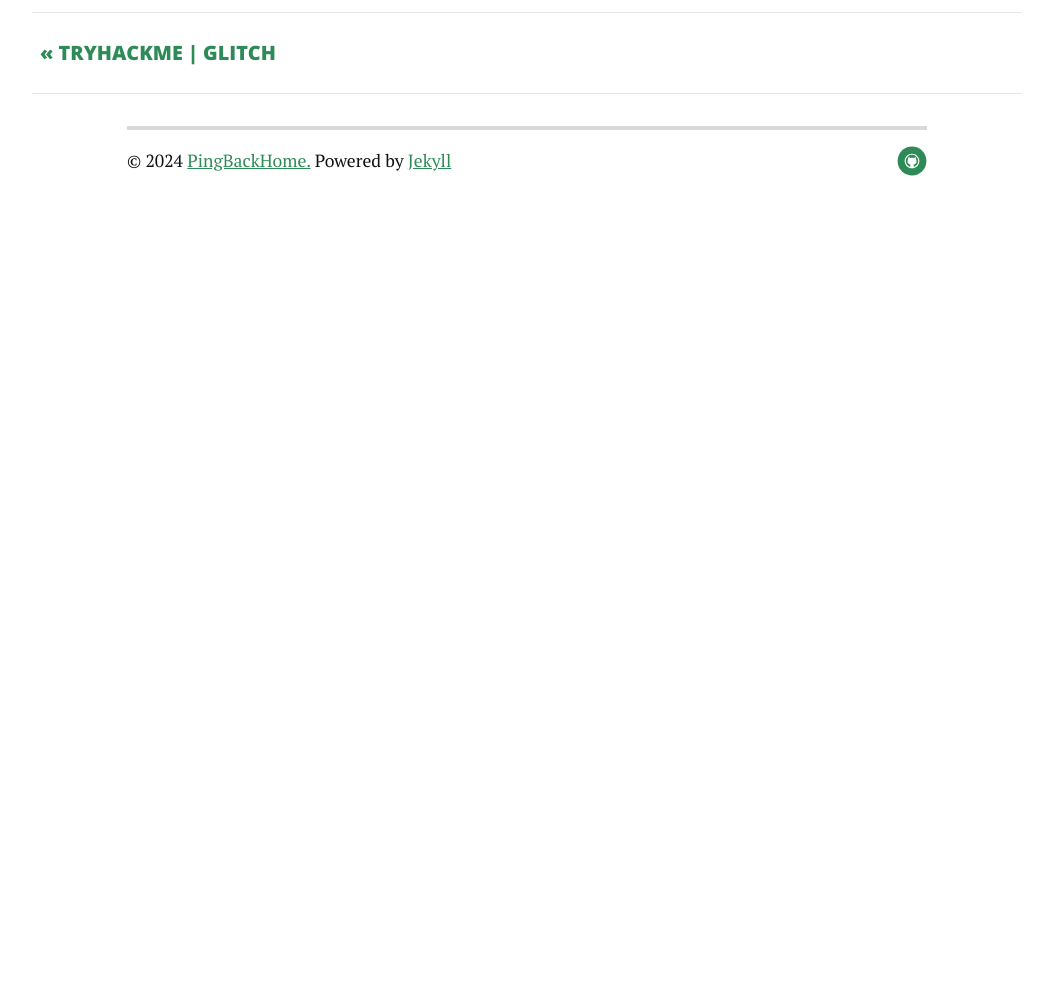
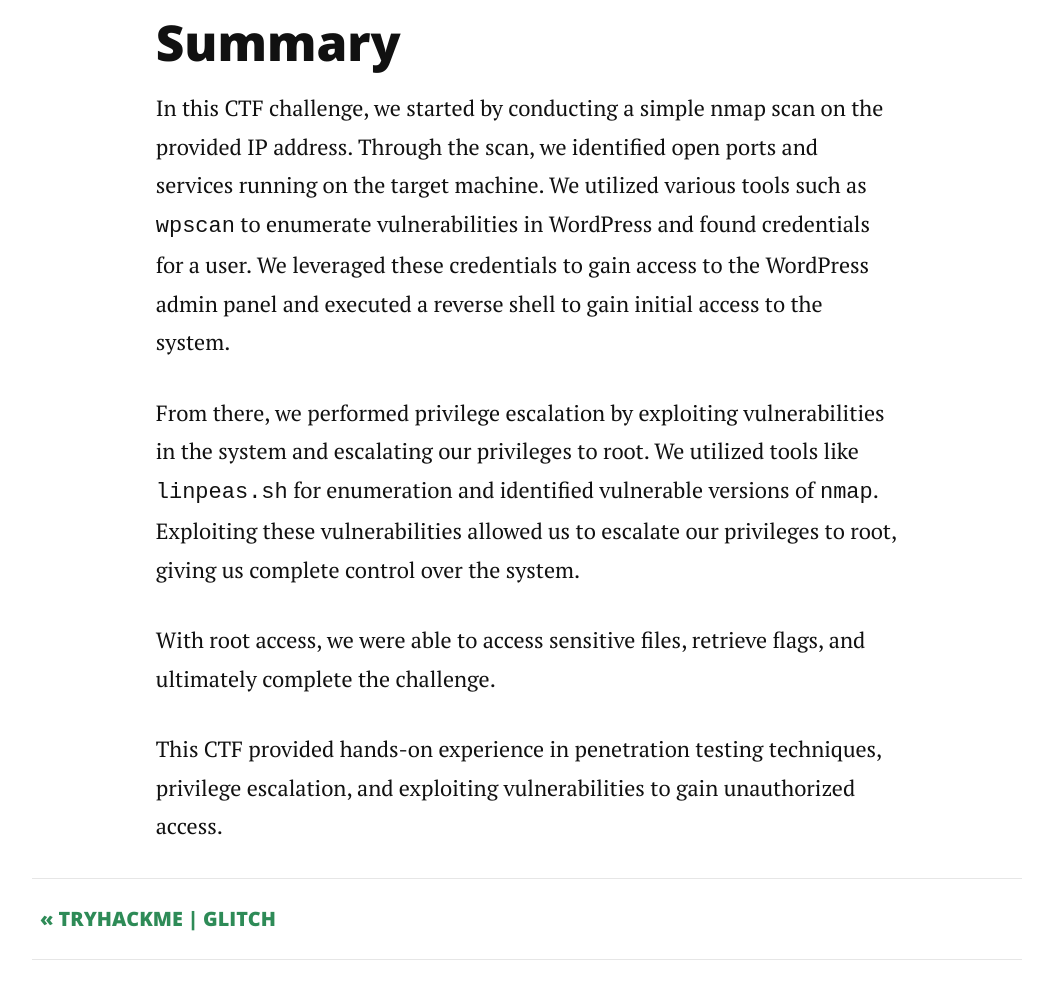
Before and after one commit to PingBackHome/PingBackHome.github.io, a Jekyll site: the page built from _posts/2024-04-02-THM-MrRobot.md, in a window 1280 px wide and 1400 px high, scrolled down 24811 px. Shown: the part 413-1400 px from the top of the window, without its empty margins (113-1166 px from the left). Built offline with Jekyll 4.4.1, drawn with Linux system fonts in a browser that asks for light colours; nearby versions of some CDN libraries; before the commit the page ends 25441 px from its top, so only the background shows below that.

Commit message:
Update 2024-04-02-THM-MrRobot.md

```diff
--- a/_posts/2024-04-02-THM-MrRobot.md
+++ b/_posts/2024-04-02-THM-MrRobot.md
@@ -271,3 +271,15 @@ The vulnerable versions are 2.02 - 5.12, and the output of `nmap --version` indi
 Now that we are root users, we can read the final flag :):)
 
 ![afbeelding](https://github.com/PingBackHome/PingBackHome.github.io/assets/115549820/7a65d412-3dad-47c4-b2fa-fdcdb96a1f3d)
+
+
+## Summary
+
+In this CTF challenge, we started by conducting a simple nmap scan on the provided IP address.
+Through the scan, we identified open ports and services running on the target machine. We utilized various tools such as `wpscan` to enumerate vulnerabilities in WordPress and found credentials for a user. We leveraged these credentials to gain access to the WordPress admin panel and executed a reverse shell to gain initial access to the system.
+
+From there, we performed privilege escalation by exploiting vulnerabilities in the system and escalating our privileges to root. We utilized tools like `linpeas.sh` for enumeration and identified vulnerable versions of `nmap`. Exploiting these vulnerabilities allowed us to escalate our privileges to root, giving us complete control over the system.
+
+With root access, we were able to access sensitive files, retrieve flags, and ultimately complete the challenge.
+
+This CTF provided hands-on experience in penetration testing techniques, privilege escalation, and exploiting vulnerabilities to gain unauthorized access.
```
